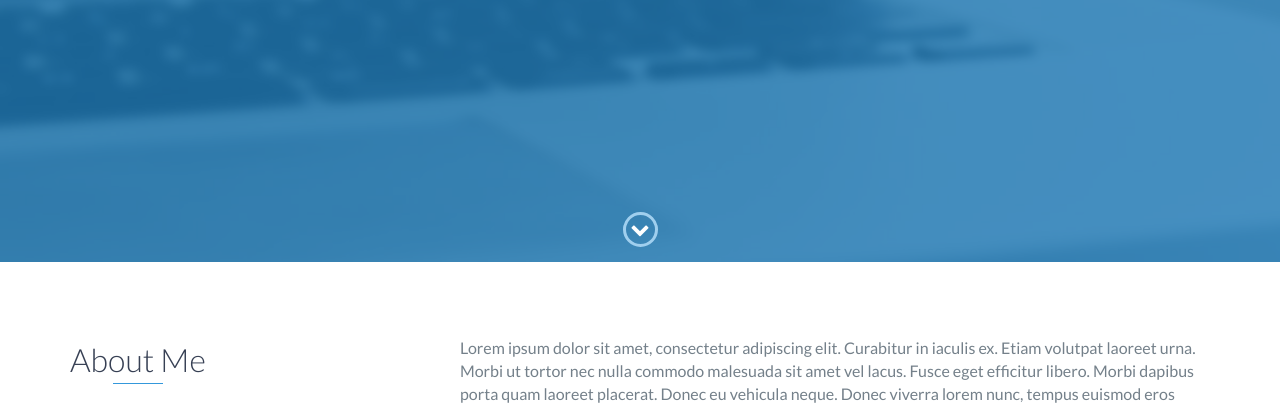
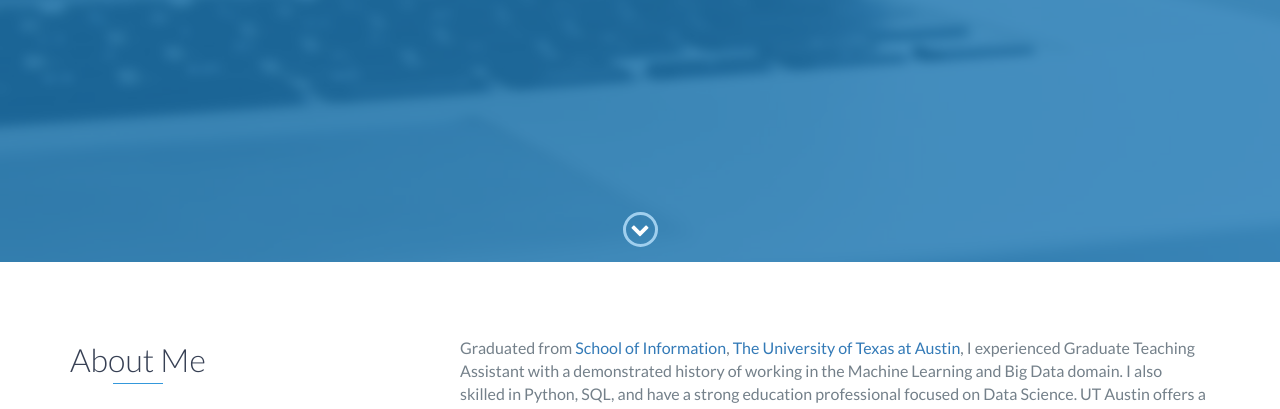
Before and after one commit to xuanw02/xuan-wang.github.io, a website: page index.html in a window 1280 px wide. Shown: the part 538-947 px from the top of the page. Drawn offline with nearby package versions, Linux system fonts and the light colour scheme.

Commit message:
modify index.html

```diff
--- a/index.html
+++ b/index.html
@@ -73,9 +73,10 @@
                 </div>
                 <div class="col-md-8">
                     <p>
-                        Lorem ipsum dolor sit amet, consectetur adipiscing elit. Curabitur in iaculis ex. Etiam volutpat laoreet urna. Morbi ut tortor nec nulla commodo malesuada sit amet vel lacus. Fusce eget efficitur libero. Morbi dapibus porta quam laoreet placerat. Donec
-                        eu vehicula neque. Donec viverra lorem nunc, tempus euismod eros sollicitudin ut. Quisque et tincidunt libero. Donec id pharetra justo. Proin euismod lacinia dolor, eu scelerisque justo tempus pharetra. Vivamus nunc justo, finibus
-                        ut nisl sed, euismod rhoncus nulla. Proin sed magna egestas, egestas ante et, congue eros. In consequat, mauris dapibus tincidunt suscipit, ex libero aliquet diam, at maximus risus enim non leo.
+                        Graduated from <a href="https://www.ischool.utexas.edu/">School of Information</a>, <a href="https://www.utexas.edu/">The University of Texas at Austin</a>, I experienced Graduate Teaching Assistant with a demonstrated history of working in the Machine Learning and Big Data domain.
+                        I also skilled in Python, SQL, and have a strong education professional focused on Data Science. UT Austin offers a perfect blend of multidisciplinary courses giving exposure to various aspects of information technology.
+                        This has helped me develop skills of being an independent thinker, who can come up with feasible ideas to solve difficult problems, and a technologist, who can bring these ideas to life by developing sophisticated models.</p>
+                        <p class="lead mb-5">I have both the skill set and professional background necessary to dive deep into the data science world. As an upbeat, self-motivated team player with excellent communication, I envision an amazing future in the industry.
                     </p>
                 </div>
             </div>
```
